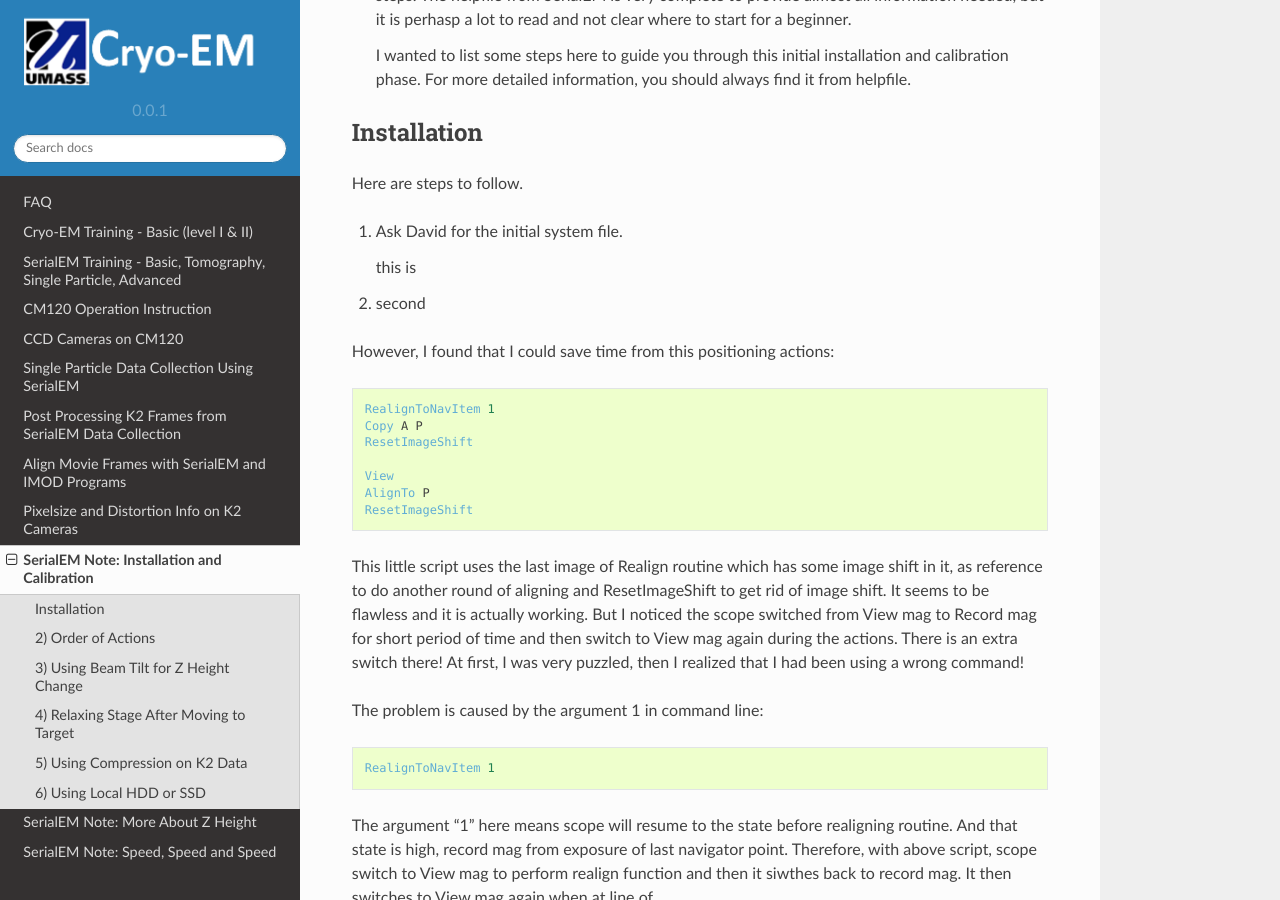
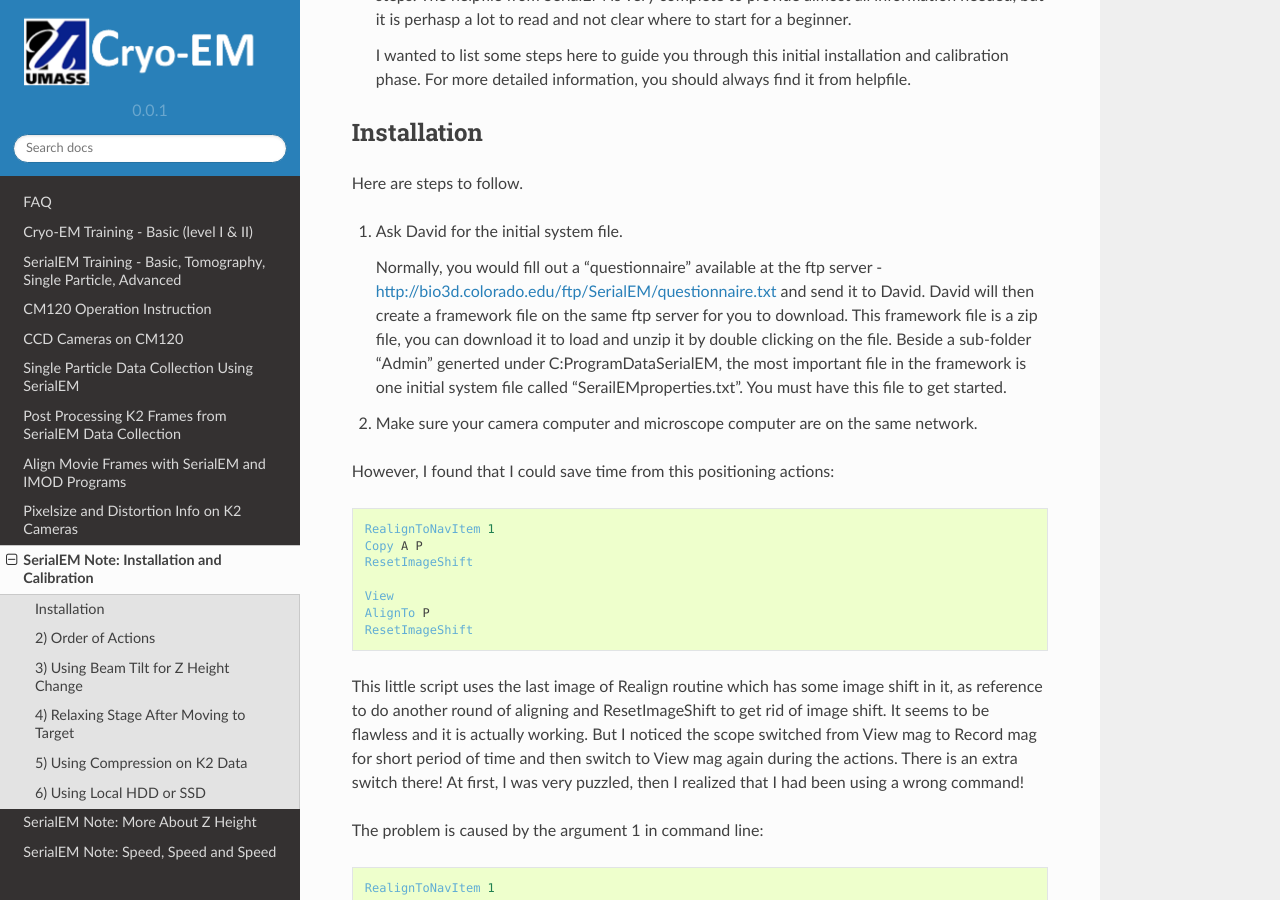
Before and after one commit to xuchen66/sphinx-emdocs, a Sphinx documentation site: the page built from source/serialEM-note-install-and-calib.rst, in a window 1280 px wide and 900 px high, scrolled down 423 px. Built offline with Sphinx 7.4.7 and the Read the Docs theme 2.0.0, drawn with Linux system fonts in a browser that asks for light colours; pages that are not in the unit, such as notebooks, are missing from menus.

Commit message:
Update serialEM-note-install-and-calib.rst

```diff
--- a/source/serialEM-note-install-and-calib.rst
+++ b/source/serialEM-note-install-and-calib.rst
@@ -24,9 +24,9 @@
 
 1. Ask David for the initial system file.
 
-   this is
+   Normally, you would fill out a "questionnaire" available at the ftp server - http://bio3d.colorado.edu/ftp/SerialEM/questionnaire.txt and send it to David. David will then create a framework file on the same ftp server for you to download. This framework file is a zip file, you can download it to load and unzip it by double clicking on the file. Beside a sub-folder "Admin" generted under C:\ProgramData\SerialEM, the most important file in the framework is one initial system file called "SerailEMproperties.txt". You must have this file to get started.
 
-#. second
+#. Make sure your camera computer and microscope computer are on the same network.
 
 However, I found that I could save time from this positioning actions:
 
```
